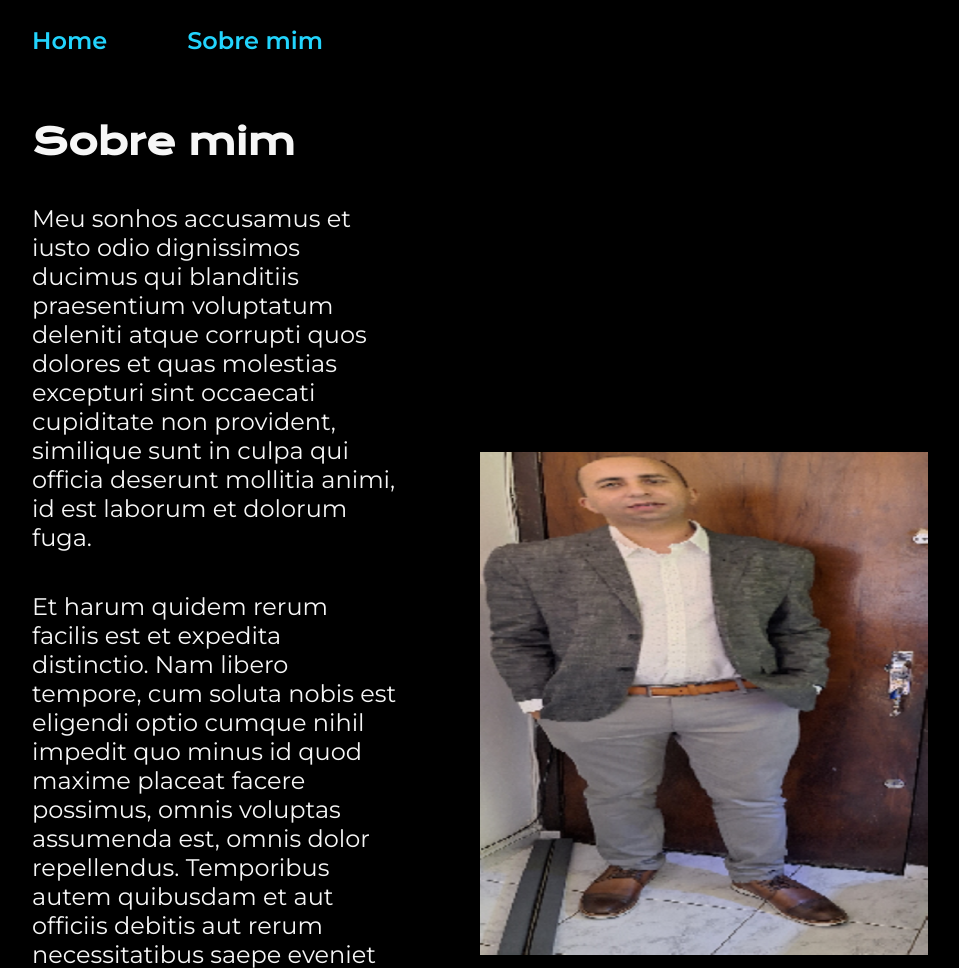
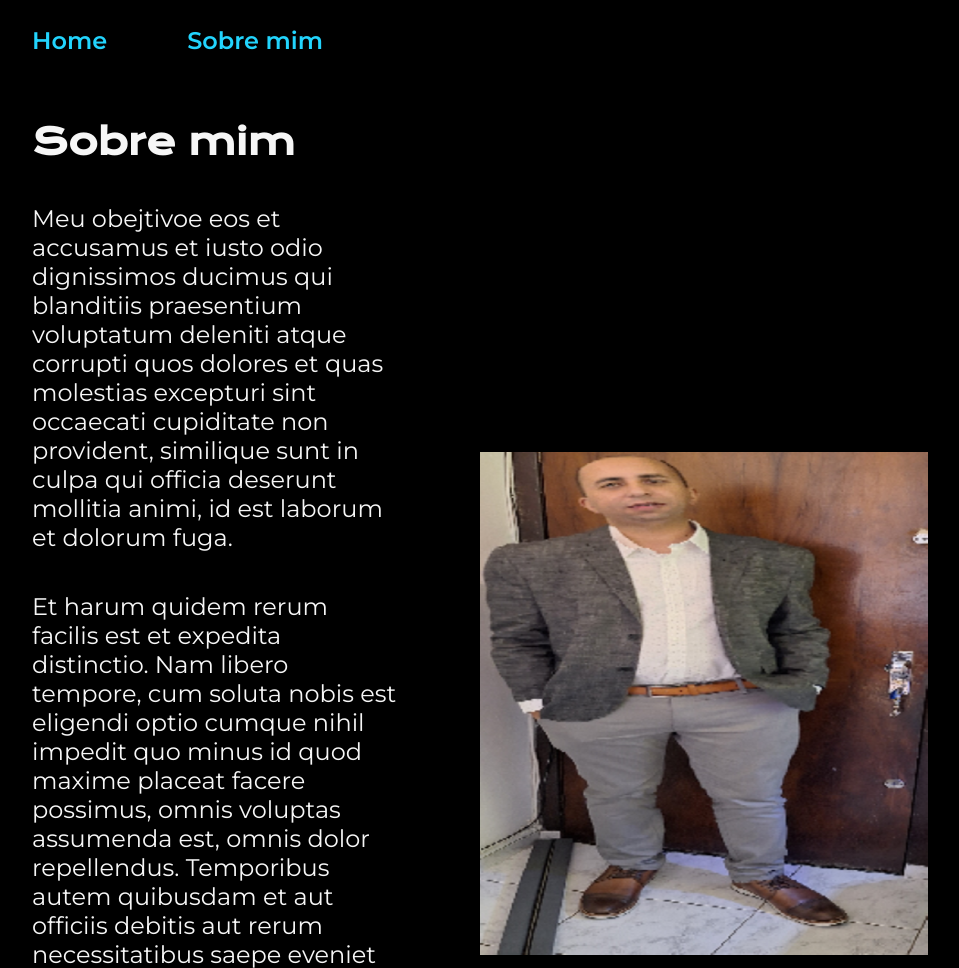
Before and after one commit to Vando-Reis/portifolio, a plain HTML site: page about.html in a window 1280 px wide. Shown: the top 968 px of the page, without its empty margins (160-1119 px from the left). Drawn offline with nearby package versions, Linux system fonts and the light colour scheme.

Commit message:
Revert "melhorando paragrafo about"
This reverts commit 22d7191d4e664c8dc366625f1276e7c3161d98c3.

```diff
--- a/about.html
+++ b/about.html
@@ -20,7 +20,7 @@
     <main class="apresentacao">
         <section class="apresentacao__conteudo">
             <h1 class="apresentacao__conteudo__titulo">Sobre mim</h1>
-            <p class="apresentacao__conteudo__texto">Meu sonhos accusamus et iusto odio dignissimos ducimus qui blanditiis praesentium voluptatum deleniti
+            <p class="apresentacao__conteudo__texto">Meu obejtivoe eos et accusamus et iusto odio dignissimos ducimus qui blanditiis praesentium voluptatum deleniti
                 atque corrupti quos dolores et quas molestias excepturi sint occaecati cupiditate non provident,
                 similique sunt in culpa qui officia deserunt mollitia animi, id est laborum et dolorum fuga.
             </p>
```
